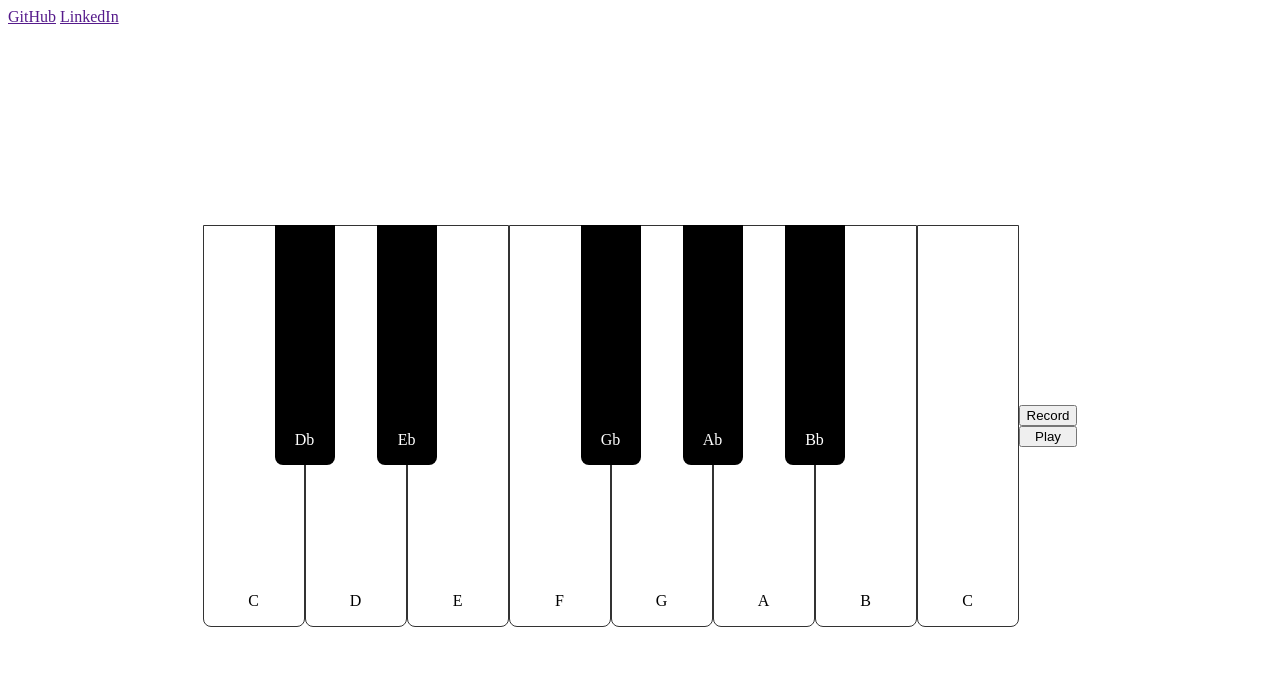
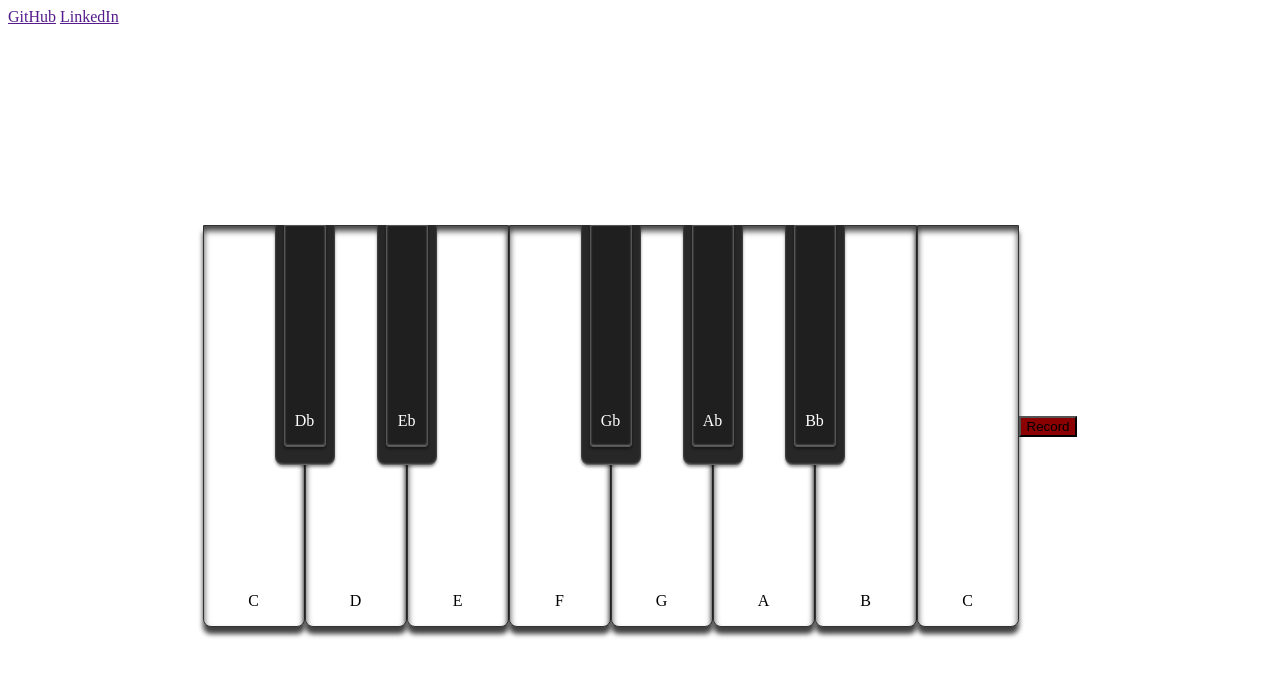
Before and after one commit to ArtemSilka/keys, a website built with webpack: page index.html in a window 1280 px wide. Both pictures are taken after a click on the button "Record". Built offline with nearby package versions, Linux system fonts and the light colour scheme.

Commit message:
add record and play and more CSS

```diff
--- a/index.html
+++ b/index.html
@@ -25,7 +25,9 @@
                 </div>
                 <div data-note="Db" class="key black">
                     <audio id="Db" src="dist/notes/classic/Db.mp3"></audio>
-                    <p class ="note">Db</p>
+                    <div class="top">
+                        <p class="note">Db</p>
+                    </div>
                 </div>
                 <div data-note="D" class="key white">
                     <audio id="D" src="dist/notes/classic/D.mp3"></audio>
@@ -33,7 +35,9 @@
                 </div>
                 <div data-note="Eb" class="key black">
                     <audio id="Eb" src="dist/notes/classic/Eb.mp3"></audio>
-                    <p class ="note">Eb</p>
+                    <div class="top">
+                        <p class="note">Eb</p>
+                    </div>
                 </div>
                 <div data-note="E" class="key white">
                     <audio id="E" src="dist/notes/classic/E.mp3"></audio>
@@ -45,7 +49,9 @@
                 </div>
                 <div data-note="Gb" class="key black">
                     <audio id="Gb" src="dist/notes/classic/Gb.mp3"></audio>
-                    <p class ="note">Gb</p>
+                    <div class="top">
+                        <p class="note">Gb</p>
+                    </div>
                 </div>
                 <div data-note="G" class="key white">
                     <audio id="G" src="dist/notes/classic/G.mp3"></audio>
@@ -53,7 +59,9 @@
                 </div>
                 <div data-note="Ab" class="key black">
                     <audio id="Ab" src="dist/notes/classic/Ab.mp3"></audio>
-                    <p class ="note">Ab</p>
+                    <div class="top">
+                        <p class="note">Ab</p>
+                    </div>
                 </div>
                 <div data-note="A" class="key white">
                     <audio id="A" src="dist/notes/classic/A.mp3"></audio>
@@ -61,7 +69,9 @@
                 </div>
                 <div data-note="Bb" class="key black">
                     <audio id="Bb" src="dist/notes/classic/Bb.mp3"></audio>
-                    <p class ="note">Bb</p>
+                    <div class="top">
+                        <p class ="note">Bb</p>
+                    </div>
                 </div>
                 <div data-note="B" class="key white">
                     <audio id="B" src="dist/notes/classic/B.mp3"></audio>
@@ -172,7 +182,7 @@
                 </div> -->
             </div>
             <div class="control">
-                <button class="record">Record</button>
+                <button class="record-button btn">Record</button>
                 <button class="play">Play</button>
 
                 <!-- FUTURE OPTION, AFTER ADD BACKEND
--- a/src/index.js
+++ b/src/index.js
@@ -1,24 +1,30 @@
 import "./styles/index.scss";
 import { WHITE, BLACK, whiteKeys, blackKeys } from './keyboard'
+import { isRecording, recordNote } from './record'
 
 const keys = document.querySelectorAll('.key')
 
+// sounds
 keys.forEach(key => {
     key.addEventListener('click', () => playNote(key))
 })
 
-function playNote(key) {
+export function playNote(key) {
+    if (isRecording()) recordNote(key.dataset.note)
     const noteAudio = document.getElementById(key.dataset.note)
     noteAudio.currentTime = 0;
     noteAudio.play()
     key.classList.add('active')
+    // setTimeout(() => {
+    //     key.classList.remove('active'), 100000
+    // })
     noteAudio.addEventListener('ended', () => {
         key.classList.remove('active')
     })
 }
 
+// keyboard
 document.addEventListener('keydown', e => {
-    // fixed noise when press and hold key
     if (e.repeat) return
 
     const key = e.key
--- /dev/null
+++ b/src/play.js
@@ -0,0 +1,4 @@
+import { playSong } from './record'
+
+export const playButton = document.querySelector('.play')
+playButton.addEventListener('click', playSong)
--- /dev/null
+++ b/src/record.js
@@ -0,0 +1,54 @@
+import { playButton } from './play'
+import { playNote } from './index'
+
+const keys = document.querySelectorAll('.key')
+const recordButton = document.querySelector('.record-button')
+
+let recordingStartTime
+let songNotes
+
+const keyMap = [...keys].reduce((map, key) => {
+    map[key.dataset.note] = key
+    return map
+}, {})
+
+recordButton.addEventListener('click', toggleRecording)
+
+function toggleRecording() {
+    recordButton.classList.toggle('active')
+    if (isRecording()) {
+        startRecording()
+    } else {
+        stopRecording()
+    }
+}
+
+export function isRecording() {
+    return recordButton.classList.contains('active')
+}
+
+function startRecording() {
+    recordingStartTime = Date.now()
+    songNotes = []
+    playButton.classList.remove('show')
+}
+
+function stopRecording() {
+    playButton.classList.add('show')
+}
+
+export function playSong() {
+    if (songNotes.length === 0) return
+    songNotes.forEach(note => {
+        setTimeout(() => {
+            playNote(keyMap[note.key])
+        }, note.startTime)
+    })
+}
+
+export function recordNote(note) {
+    songNotes.push({
+        key: note,
+        startTime: Date.now() - recordingStartTime
+    })
+}
--- a/src/styles/index.scss
+++ b/src/styles/index.scss
@@ -23,6 +23,7 @@
   align-items: flex-end;
   border-bottom-left-radius: 8px;
   border-bottom-right-radius: 8px;
+  box-shadow: 0px 7px 5px 0px rgba(0, 0, 0, .75), inset 0 5px 6px 0 rgba(0, 0, 0, .75);
 }
 
 .white.active {
@@ -33,16 +34,17 @@
 .black {
   width: 60px;
   height: 240px;;
-  background-color: black;
+  background-color: rgb(39, 39, 39);
   margin-left: -30px;
   margin-right: -30px;
   z-index: 2;
   display: flex;
   justify-content: center;
-  align-items: flex-end;
+  align-items: flex-start;
   color: white;
   border-bottom-left-radius: 8px;
   border-bottom-right-radius: 8px;
+  box-shadow: inset 0px -1px 2px rgba(255, 255, 255, .4), 0 2px 3px rgba(0, 0, 0, .4);
 }
 
 .black.active {
@@ -57,3 +59,37 @@
   flex-direction: column;
 
 }
+
+.btn {
+  background-color: darkseagreen;
+}
+
+.record-button.active {
+  background-color: darkred;
+}
+
+.play {
+  display: none;
+}
+
+.play.show {
+  display: flex;
+}
+
+.top {
+  background-color: rgb(32, 31, 31);
+  width: 40px;
+  height: 220px;
+  border-bottom-left-radius: 3px;
+  border-bottom-right-radius: 3px;
+  border: rgb(85, 85, 85) solid 1px;
+  box-shadow: inset 0px -1px 2px rgba(255, 255, 255, .4), 0 2px 3px rgba(0, 0, 0, .4);
+  display: flex;
+  justify-content: center;
+  align-items: flex-end;
+
+}
+
+.top.active {
+  height: 215px;
+}
```
Also changed, not shown: dist/images/wireframe.png (renamed from wireframe.png), src/keyboard.js (line endings or trailing spaces).
